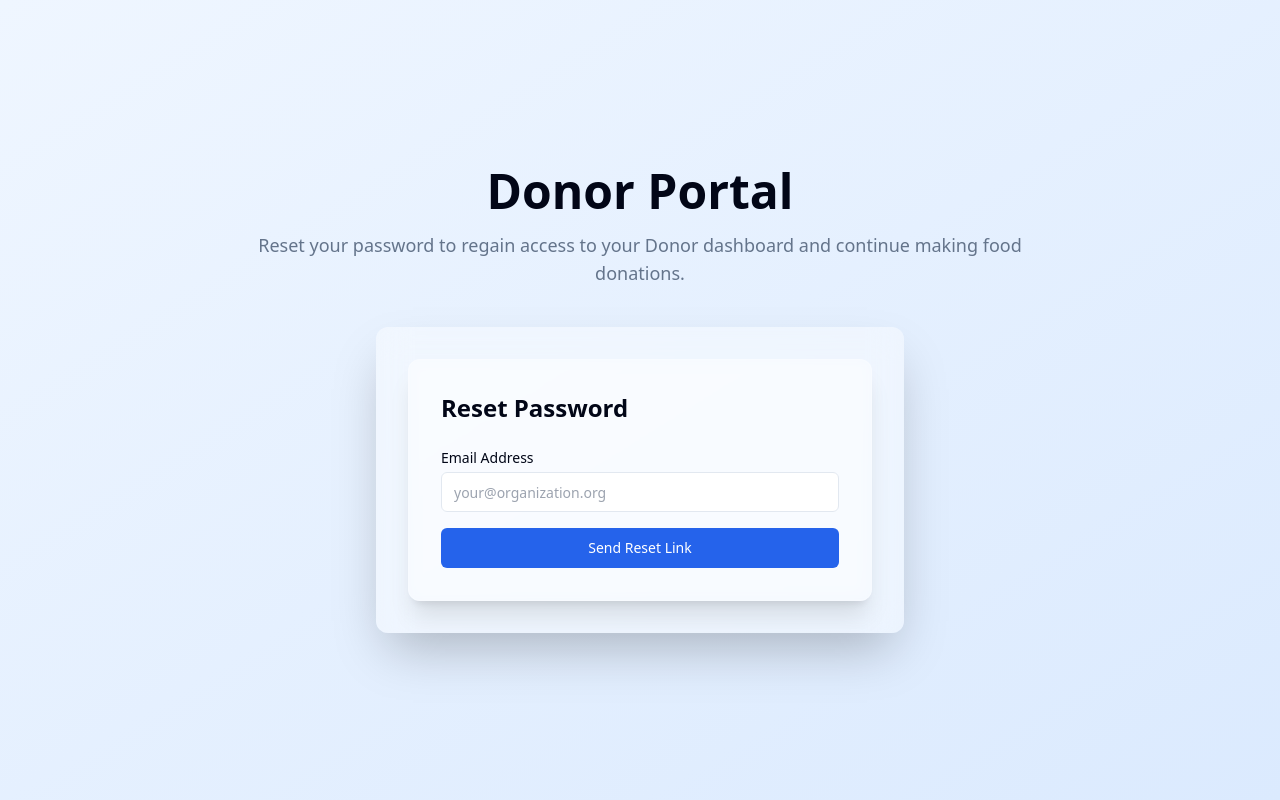
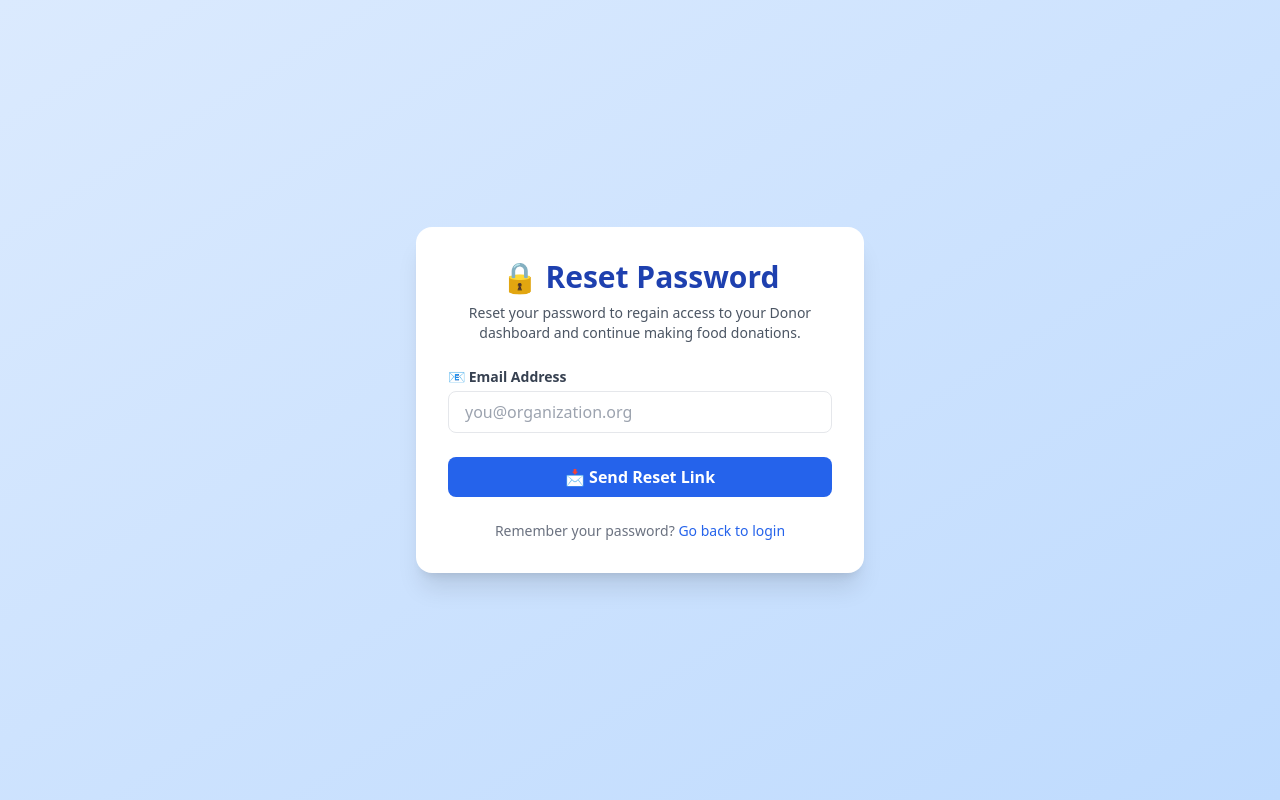
Before and after one commit to Vinay1489/Feed_The_Needy, a React (Vite) app in the folder frontend/: page /donorforgot in a window 1280 px wide. Built offline with nearby package versions, Linux system fonts and the light colour scheme.

Commit message:
new frontend after update

```diff
--- a/frontend/src/components/DonorForgot/ForgotPasswordDonor.jsx
+++ b/frontend/src/components/DonorForgot/ForgotPasswordDonor.jsx
@@ -1,75 +1,95 @@
-"use client";
 import React, { useState } from "react";
-import { PageHeader } from "./PageHeader";
-import { FormCard } from "./FormCard";
-import { ToastContainer, toast } from "react-toastify";
-import "react-toastify/dist/ReactToastify.css";
-import { Link } from "react-router-dom";
+import { motion, AnimatePresence } from "framer-motion";
+import { useNavigate } from "react-router-dom";
 
 const ForgotPasswordDonor = () => {
-  const [email, setEmail] = useState("");
-
+  const [emailSent, setEmailSent] = useState(false);
+  console.log(motion);
+  const navigate = useNavigate();
   const handleSubmit = (e) => {
     e.preventDefault();
-    toast.success("Reset link has been sent to your email!", {
-      position: "top-right",
-      autoClose: 3000,
-      hideProgressBar: false,
-      closeOnClick: true,
-      pauseOnHover: true,
-      draggable: true,
-      theme: "colored",
-    });
-    setEmail("");
+    // Simulate API call success
+    setEmailSent(true);
+    setTimeout(() => {
+      setEmailSent(false);
+    }, 4000); // Hide success message after 4s
   };
 
   return (
-    <>
-      <link
-        href="https://fonts.googleapis.com/css2?family=Inter:wght@400;500;700&family=Montserrat:wght@700&display=swap"
-        rel="stylesheet"
-      />
-      <main className="min-h-screen flex flex-col justify-center px-5 py-12 max-w-[1400px] mx-auto bg-gradient-to-br from-blue-50 to-blue-100">
-        <PageHeader
-          title="Donor Portal"
-          description="Reset your password to regain access to your Donor dashboard and continue making food donations."
-        />
+    <div className="min-h-screen flex items-center justify-center bg-gradient-to-br from-blue-100 to-blue-200 px-4">
+      <div className="bg-white p-8 rounded-2xl shadow-xl w-full max-w-md relative overflow-hidden">
+        <h2 className="text-3xl font-bold text-center text-blue-800 flex items-center justify-center mb-2">
+          🔒 Reset Password
+        </h2>
+        <p className="text-center text-gray-600 text-sm mb-6">
+          Reset your password to regain access to your Donor dashboard and
+          continue making food donations.
+        </p>
 
-        <div className="flex justify-center">
-          <div className="w-[528px] bg-white/40 backdrop-blur-lg shadow-2xl rounded-xl p-8 transition-transform duration-300 hover:scale-[1.01]">
-            <FormCard title="Reset Password">
         <form onSubmit={handleSubmit}>
           <div className="mb-4">
             <label
-                    className="mb-1 text-sm font-medium text-slate-950 block"
+              className="block text-sm font-semibold text-gray-700 mb-1"
               htmlFor="email"
             >
-                    Email Address
+              📧 Email Address
             </label>
             <input
+              id="email"
               type="email"
-                    id="email"
-                    value={email}
-                    onChange={(e) => setEmail(e.target.value)}
-                    placeholder="your@organization.org"
-                    className="p-3 w-full h-10 text-sm bg-white rounded-md border border-solid border-slate-200 text-slate-700 focus:outline-none focus:ring-2 focus:ring-blue-400"
+              placeholder="you@organization.org"
+              className="w-full px-4 py-2 border rounded-lg focus:outline-none focus:ring-2 focus:ring-blue-400"
               required
             />
           </div>
 
           <button
             type="submit"
-                  className="w-full h-10 text-sm font-medium bg-blue-600 rounded-md text-white hover:bg-blue-700 transition-colors"
+            className="w-full bg-blue-600 text-white py-2 mt-2 rounded-lg font-semibold hover:bg-blue-700 transition-colors"
           >
-                  <Link to="/donorforgot/reset">Send Reset Link</Link>
+            📩 Send Reset Link
           </button>
         </form>
-            </FormCard>
+
+        <div className="text-center text-sm text-gray-500 mt-6">
+          Remember your password?{" "}
+          <button
+            onClick={()=>navigate("/donorlogin")}
+            className="text-blue-600 hover:underline font-medium"
+          >
+            Go back to login
+          </button>
+        </div>
+
+        {/* ✅ Success Animation */}
+        <AnimatePresence>
+          {emailSent && (
+            <motion.div
+              initial={{ opacity: 0, y: 40 }}
+              animate={{ opacity: 1, y: 0 }}
+              exit={{ opacity: 0, y: 40 }}
+              transition={{ duration: 0.5 }}
+              className="absolute top-0 left-0 w-full h-full bg-white bg-opacity-95 flex flex-col items-center justify-center text-center p-6 rounded-2xl shadow-md z-10"
+            >
+              <motion.div
+                initial={{ scale: 0 }}
+                animate={{ scale: 1 }}
+                transition={{ duration: 0.4, delay: 0.2 }}
+                className="text-green-600 text-5xl mb-4"
+              >
+                ✅
+              </motion.div>
+              <h3 className="text-xl font-semibold text-gray-700 mb-2">
+                Link Sent Successfully!
+              </h3>
+              <p className="text-gray-600 text-sm">
+                Please check your inbox for a password reset link.
+              </p>
+            </motion.div>
+          )}
+        </AnimatePresence>
       </div>
     </div>
-        <ToastContainer />
-      </main>
-    </>
   );
 };
 
--- a/frontend/src/components/DonorForgot/FormCard.jsx
+++ /dev/null
@@ -1,12 +0,0 @@
-import React from "react";
-
-export const FormCard = ({ title, children, className = "" }) => {
-  return (
-    <section
-      className={`p-8 rounded-xl border border-solid shadow-xl backdrop-blur bg-white bg-opacity-30 border-white border-opacity-20 max-md:w-full max-md:max-w-[600px] max-sm:p-5 ${className}`}
-    >
-      <h2 className="mb-6 text-2xl font-bold text-slate-950">{title}</h2>
-      {children}
-    </section>
-  );
-};
--- a/frontend/src/components/DonorForgot/PageHeader.jsx
+++ /dev/null
@@ -1,14 +0,0 @@
-import React from "react";
-
-export const PageHeader = ({ title, description }) => {
-  return (
-    <header className="mb-10 text-center max-sm:mb-6">
-      <h1 className="mb-4 text-5xl font-bold text-slate-950 max-sm:text-3xl">
-        {title}
-      </h1>
-      <p className="mx-auto my-0 text-lg leading-7 max-w-[800px] text-slate-500 max-sm:text-base">
-        {description}
-      </p>
-    </header>
-  );
-};
--- a/frontend/src/components/DonorReset/DonorResetPassword.jsx
+++ b/frontend/src/components/DonorReset/DonorResetPassword.jsx
@@ -1,5 +1,6 @@
 import { useState } from "react";
 import { FiEye, FiEyeOff } from "react-icons/fi";
+import { useNavigate } from "react-router-dom";
 
 function DonorResetPassword() {
   const [showPassword, setShowPassword] = useState(false);
@@ -7,63 +8,67 @@ function DonorResetPassword() {
   const [password, setPassword] = useState("");
   const [confirmPassword, setConfirmPassword] = useState("");
   const [matchMessage, setMatchMessage] = useState("");
+  const navigate = useNavigate();
 
-  // Check if passwords match
   const handleConfirmChange = (e) => {
     const value = e.target.value;
     setConfirmPassword(value);
-    if (value === password) {
-      setMatchMessage("✅ Passwords match");
-    } else {
-      setMatchMessage("❌ Passwords do not match");
-    }
+    setMatchMessage(
+      value === password ? "✅ Passwords match" : "❌ Passwords do not match"
+    );
   };
 
   return (
-    <div className="min-h-screen bg-blue-100 flex items-center justify-center px-4">
-      <div className="w-full max-w-md bg-white p-8 rounded-xl shadow-lg min-h-[450px]">
-        <h2 className="text-2xl font-bold text-black mb-10 text-center">
-          Reset Password
+    <div className="min-h-screen flex items-center justify-center bg-gradient-to-br from-blue-100 to-blue-200 px-4">
+      <div className="bg-white p-8 rounded-2xl shadow-xl w-full max-w-md">
+        <h2 className="text-3xl font-bold text-center text-blue-800 flex items-center justify-center mb-2">
+          🔐 Donor Password Reset
         </h2>
+        <p className="text-center text-gray-600 text-sm mb-6">
+          Enter and confirm your new password to regain access to your Donor
+          dashboard.
+        </p>
 
-        <form className="space-y-8">
+        <form className="space-y-6">
           {/* New Password */}
           <div className="relative">
-            <label className="block text-black font-bold mb-2">
-              New Password
+            <label className="block text-sm font-semibold text-gray-700 mb-1">
+              🔑 New Password
             </label>
             <input
               type={showPassword ? "text" : "password"}
-              className="w-full p-2 pr-10 border border-gray-300 rounded focus:outline-none focus:ring-2 focus:ring-blue-500"
+              className="w-full px-4 py-2 pr-10 border border-gray-300 rounded-lg focus:outline-none focus:ring-2 focus:ring-blue-400"
               placeholder="Enter new password"
+              value={password}
               onChange={(e) => setPassword(e.target.value)}
-              value={password}
+              required
             />
             <button
               type="button"
-              onClick={() => setShowPassword((prev) => !prev)}
-              className="absolute right-3 top-[43px] text-gray-600"
+              onClick={() => setShowPassword(!showPassword)}
+              className="absolute inset-y-11 right-3 flex items-center text-gray-500"
             >
               {showPassword ? <FiEyeOff size={20} /> : <FiEye size={20} />}
             </button>
           </div>
 
-          {/* Confirm New Password */}
+          {/* Confirm Password */}
           <div className="relative">
-            <label className="block text-black font-bold mb-2">
-              Confirm New Password
+            <label className="block text-sm font-semibold text-gray-700 mb-1">
+              🔒 Confirm Password
             </label>
             <input
               type={showConfirmPassword ? "text" : "password"}
-              className="w-full p-2 pr-10 border border-gray-300 rounded focus:outline-none focus:ring-2 focus:ring-blue-500"
+              className="w-full px-4 py-2 pr-10 border border-gray-300 rounded-lg focus:outline-none focus:ring-2 focus:ring-blue-400"
               placeholder="Confirm new password"
+              value={confirmPassword}
               onChange={handleConfirmChange}
-              value={confirmPassword}
+              required
             />
             <button
               type="button"
-              onClick={() => setShowConfirmPassword((prev) => !prev)}
-              className="absolute right-3 top-[43px] text-gray-600"
+              onClick={() => setShowConfirmPassword(!showConfirmPassword)}
+              className="absolute inset-y-11 right-3 flex items-center text-gray-500"
             >
               {showConfirmPassword ? (
                 <FiEyeOff size={20} />
@@ -71,8 +76,6 @@ function DonorResetPassword() {
                 <FiEye size={20} />
               )}
             </button>
-
-            {/* Match message */}
             {confirmPassword && (
               <p
                 className={`mt-1 text-sm font-medium ${
@@ -86,14 +89,24 @@ function DonorResetPassword() {
             )}
           </div>
 
-          {/* Submit Button */}
+          {/* Submit */}
           <button
             type="submit"
-            className="w-full bg-blue-600 text-white p-2 rounded hover:bg-blue-700 transition-colors"
+            className="w-full bg-blue-600 text-white py-2 mt-2 rounded-lg font-semibold hover:bg-blue-700 transition-colors"
           >
-            Reset Password
+            🚀 Reset Password
           </button>
         </form>
+
+        <div className="text-center text-sm text-gray-500 mt-6">
+          Remember your password?{" "}
+          <button
+            onClick={() => navigate("/donorlogin")}
+            className="text-blue-600 hover:underline font-medium"
+          >
+            Back to Login
+          </button>
+        </div>
       </div>
     </div>
   );
```
Lines whose indentation alone changed are shown as unchanged.
